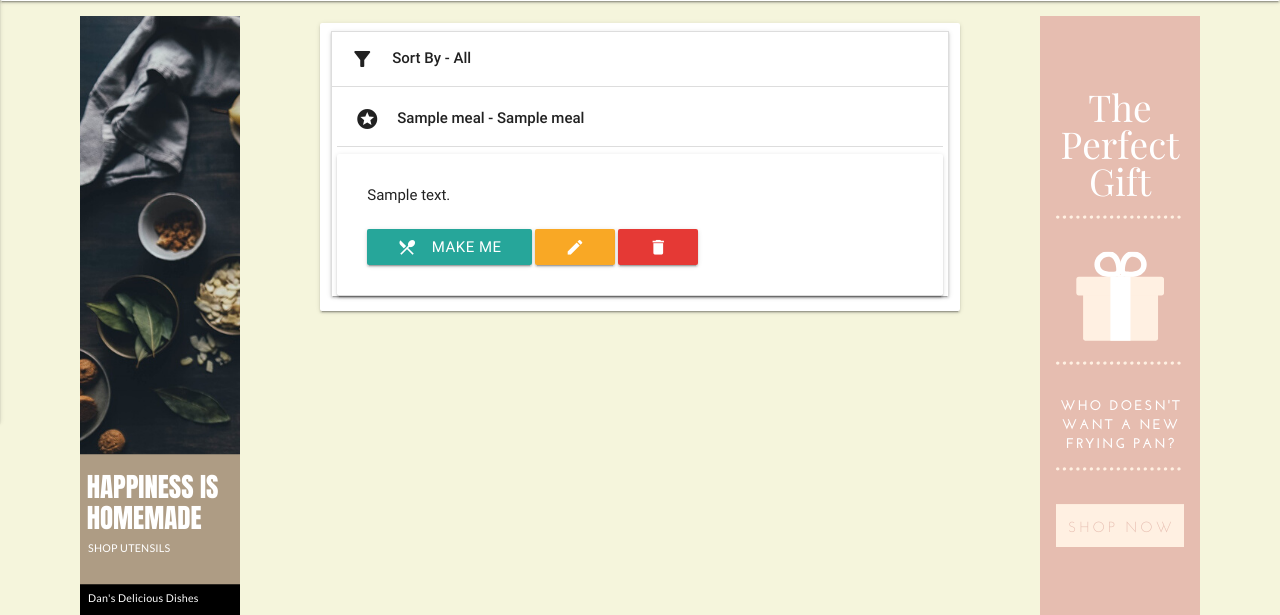
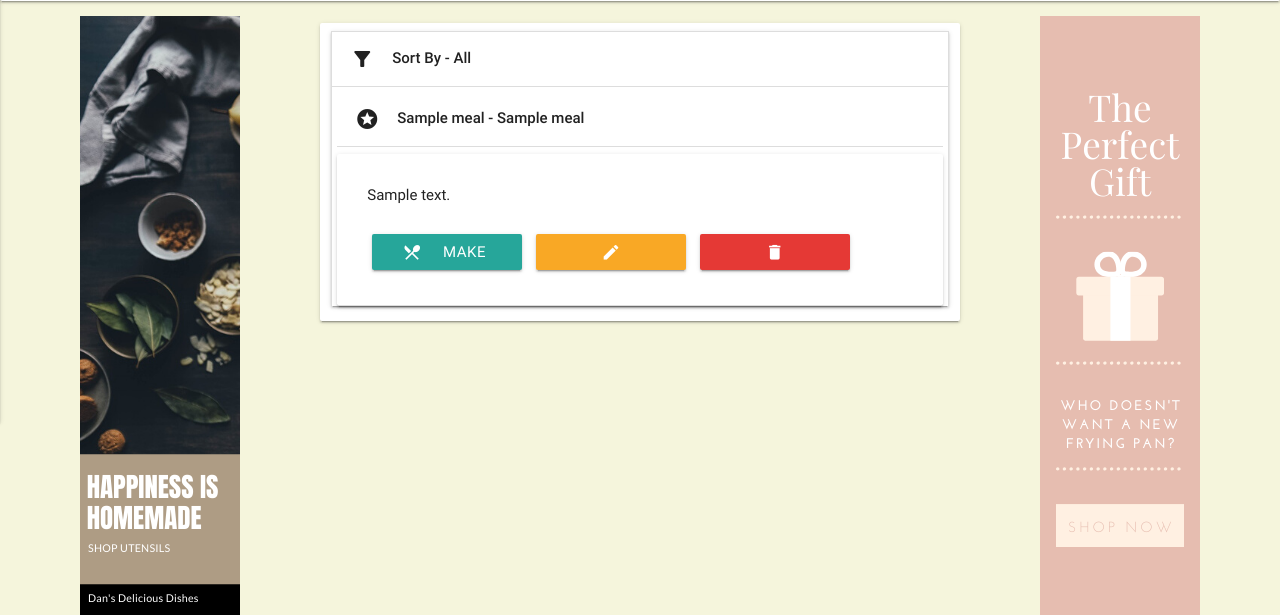
Before and after one commit to DanArmstrong124/cook-book, a Flask app: page / in a window 1280 px wide, after a click that opens the changed part. Shown: the part 438-1053 px from the top of the page. Run offline with Flask 2, Linux system fonts and the light colour scheme; a database or web service that is not in the repository returns one stand-in record (values such as "Sample title"); some libraries are stand-ins or nearby versions.

Commit message:
Added meal-btn class

```diff
--- a/static/css/style.css
+++ b/static/css/style.css
@@ -23,6 +23,11 @@ body{
     margin:5px !important;
 }
 
+.meal-btn{
+    width: 150px !important;
+    margin: 5px;
+}
+
 .faq-spacing{
     margin: 5px;
 }
--- a/templates/meals.html
+++ b/templates/meals.html
@@ -64,9 +64,9 @@
       <strong>{{meal.meal_name}} - {{meal.category_name}}</strong></div>
       <div class="collapsible-body card-panel"><span>
       {{meal.meal_description}} <br><br>
-      <a href="{{url_for('view_meal', meal_id=meal._id)}}"class="waves-effect waves-light btn"><i class="material-icons left">restaurant_menu</i>MAKE ME</a>
-      <a id="edit-meal-btn" href="{{url_for('edit_meal', meal_id=meal._id)}}" class="waves-effect waves-light yellow darken-3 btn"><i class="material-icons center">create</i></a>
-      <a id="delete-meal-btn" href="{{url_for('delete_confirm', meal_id=meal._id)}}" class="waves-effect waves-light red darken-1 btn"><i class="material-icons center">delete</i></a>
+      <a href="{{url_for('view_meal', meal_id=meal._id)}}"class="waves-effect meal-btn waves-light btn"><i class="material-icons left">restaurant_menu</i>MAKE ME</a>
+      <a id="edit-meal-btn" href="{{url_for('edit_meal', meal_id=meal._id)}}" class="waves-effect meal-btn waves-light yellow darken-3 btn"><i class="material-icons center">create</i></a>
+      <a id="delete-meal-btn" href="{{url_for('delete_confirm', meal_id=meal._id)}}" class="waves-effect meal-btn waves-light red darken-1 btn"><i class="material-icons center">delete</i></a>
       </span></div>
     </li>
 
```
